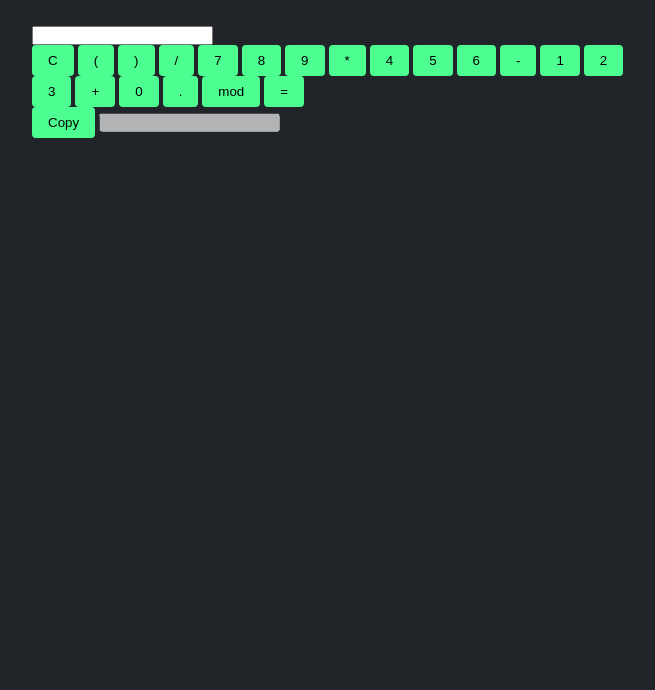
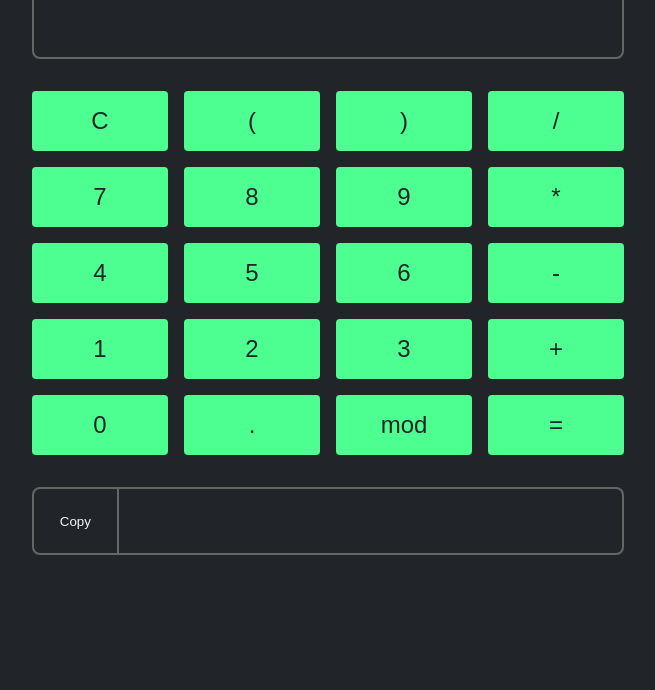
Before and after one commit to Viitorsoares/Calculadora, a plain HTML site: page index.html in a window 1280 px wide. Shown: the part 110-800 px from the top of the page, without its empty margins (312-967 px from the left). Drawn offline with Linux system fonts and the light colour scheme.

Commit message:
Atualizando projeto calculadora J.S
Atualizando Html, Css e JavaScript

```diff
--- a/index.html
+++ b/index.html
@@ -3,6 +3,9 @@
 <head>
     <meta charset="UTF-8">
     <meta name="viewport" content="width=device-width, initial-scale=1.0">
+    <link rel="preconnect" href="https://fonts.googleapis.com">
+    <link rel="preconnect" href="https://fonts.gstatic.com" crossorigin>
+    <link href="https://fonts.googleapis.com/css2?family=Sriracha&family=Ubuntu:wght@400;700&display=swap" rel="stylesheet">
     <title>Calculadora</title>
     <link rel="stylesheet" href="style.css">
     <script src="index.js" defer></script>
--- a/index.js
+++ b/index.js
@@ -0,0 +1,24 @@
+const main = document.querySelector('main')
+const root = document.querySelector(':root')
+const input = document.getElementById('input')
+const resultInput = document.getElementById('result')
+
+const allowedKeys = ["(", ")", "/", "*", "-", "+", "9", "8", "7", "6", "5", "4", "3", "2", "1", "0", ".", "%", " "]
+
+input.addEventListener('keydown', function (ev) {
+    ev.preventDefault()
+    if (allowedKeys.includes(ev.key)) {
+        input.value += ev.key
+        return
+    }
+    if (ev.key === 'Backspace') {
+        input.value = input.value.slice(0, -1)
+    }
+    if (ev.key === 'Enter') {
+        calculate()
+    }
+})
+
+function calculate() {
+    alert('Calculado!')
+}
--- a/style.css
+++ b/style.css
@@ -15,7 +15,7 @@
 body {
     background-color: var(--bg-color);
     color: var(--font-color);
-    font-family: ;
+    font-family: "Ubuntu", sans-serif;
 }
 
 main {
@@ -48,3 +48,72 @@ button {
     padding: .5rem 1rem;
     transition: .15s;
 }
+
+input {
+    background-color: var(--bg-color);
+    border: 2px solid var(--border-color) ;
+    border-radius: .5rem;
+    color:var(--font-color);
+    display: block;
+    font-size: 1.75rem;
+    margin: 0 auto;
+    padding: 1rem;
+    text-align: end;
+    width: 100%;
+}
+
+#keys {
+    display: grid;
+    grid-template-columns: 1fr 1fr 1fr 1fr;
+    gap: 1rem;
+    margin: 2rem 0;
+}
+
+#keys button {
+    color: var(--bg-color);
+    cursor: pointer;
+    font-size: 1.5rem;
+    padding: 1rem;
+}
+
+#keys button:hover {
+    filter: brightness(0.8);
+}
+
+#result {
+    border-width: 2px 2px 2px 0;
+    border-radius: 0 .5rem .5rem 0;
+}
+
+#copyToClipboard {
+    background-color: transparent;
+    border: solid var(--border-color);
+    border-width: 2px;
+    border-radius: .5rem 0 0 .5rem;
+    color: var(--font-color);
+    cursor: pointer;
+    display: block;
+    height: 4.25rem;
+    width: 6rem;
+}
+
+.flex {
+    display: flex;
+}
+
+.align-center {
+    align-items: center;
+}
+
+.justify-between {
+    justify-content: space-between;
+}
+
+.error {
+    background-color: var(--error-color);
+}
+
+.sucess {
+    border-color: var(--primary-color) !important;
+    color: var(--primary-color) !important;
+}
```
